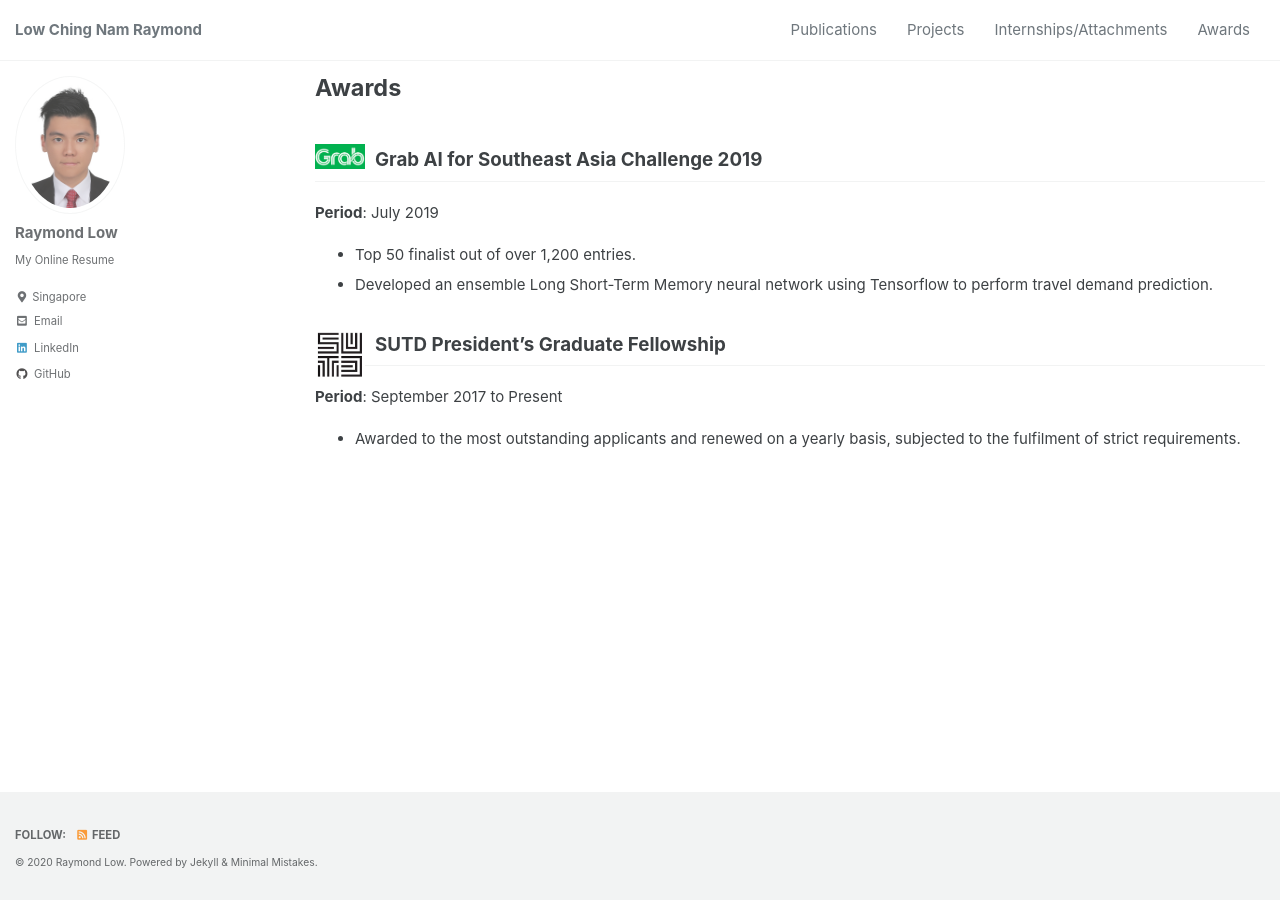
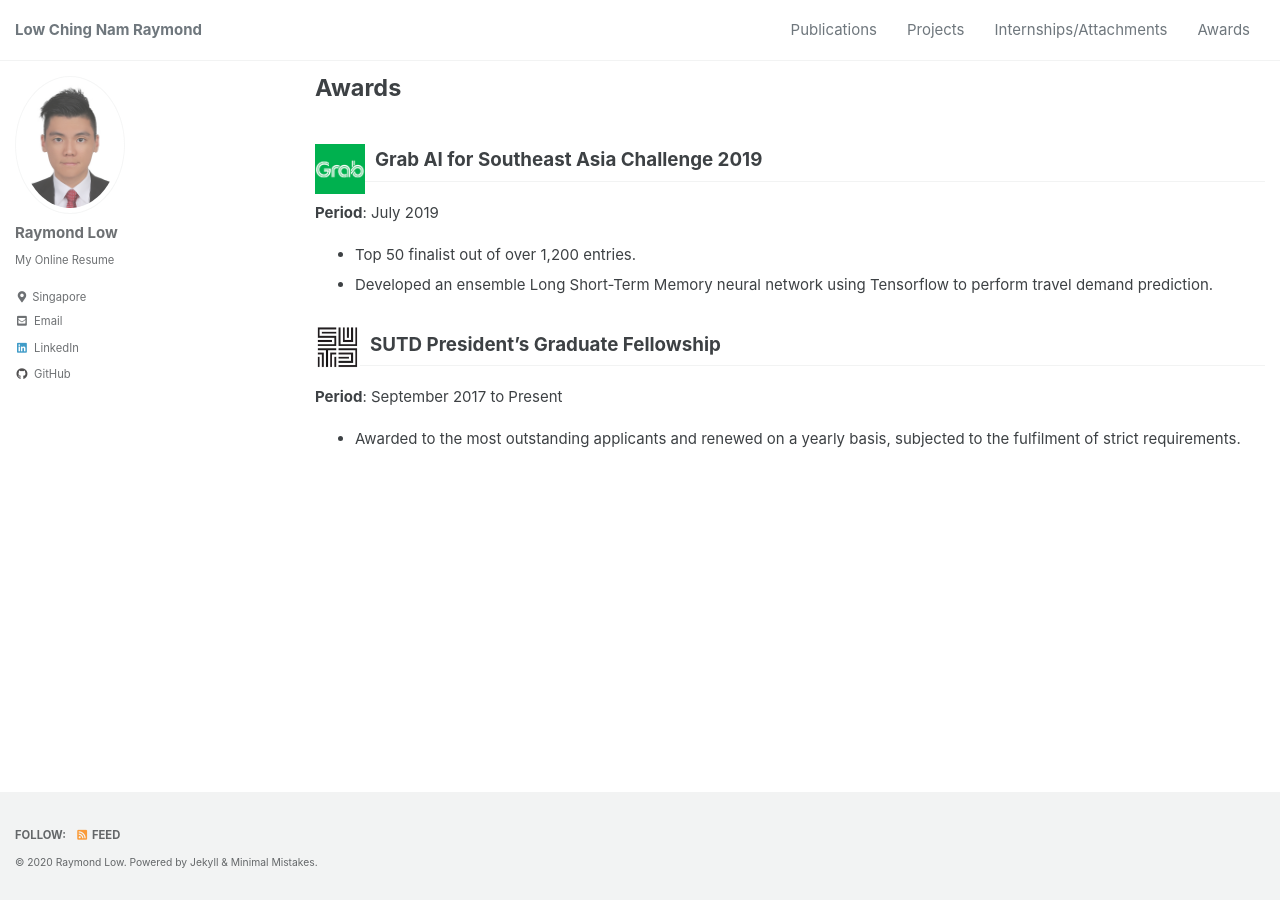
Before and after one commit to iamraymondlow/iamraymondlow.github.io, a Jekyll site: the page built from _pages/awards.html, in a window 1280 px wide. Built offline with Jekyll 4.4.1, drawn with Linux system fonts in a browser that asks for light colours; cached includes are drawn as plain includes.

Commit message:
fix company icons in awards page

```diff
--- a/_pages/awards.html
+++ b/_pages/awards.html
@@ -21,7 +21,7 @@
 
     <div>
         <div class="company_name">
-            <img class="company_icon" align="left" width="50" height="50" src="/assets/images/sutd.png">
+            <img class="company_icon" align="left" width="45" height="45" src="/assets/images/sutd.png" style="top: -10px">
             <h2>SUTD President’s Graduate Fellowship</h2>
         </div>
         <p><strong>Period</strong>: September 2017 to Present</p>
```
Also changed, not shown: assets/images/grab.png.
